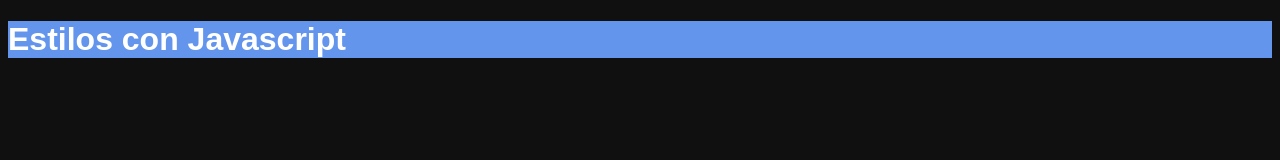
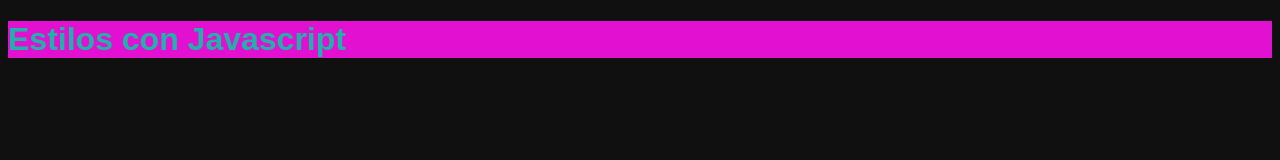
Before and after one commit to 10montse10/DOM, a plain HTML site: page 02-Estilos/index.html in a window 1280 px wide. Drawn offline with Linux system fonts and the light colour scheme.

Commit message:
Asignamos y eliminamos estilos con js

```diff
--- a/02-Estilos/script.js
+++ b/02-Estilos/script.js
@@ -47,4 +47,73 @@ console.log(titulo.style);
     JS  -> backgroundColor   (camelCase)
 
 */
-console.log("Valores en linea. Color: " + titulo.style.color + " Fondo: " + titulo.style.backgroundColor);
+
+console.log("Valores en linea: Color: " + titulo.style.color + ". Fondo: " + titulo.style.backgroundColor + ".");
+
+/*
+
+  Método de propiedad
+
+    Asignar el valor de la propiedad de estilo en el elemento seleccionado.
+      elemento.style.nombrePropiedad = "valor"
+    - Forma más directa y legible de asignar propiedades.
+    - Sólo admite asignar propiedades con formato camelCase.
+
+*/
+
+titulo.style.color = "greenyellow"
+
+titulo.style.backgroundColor = "darkblue"
+
+console.log("Valores asignados con JS: Color: " + titulo.style.color + ". Fondo: " + titulo.style.backgroundColor + ".");
+
+/*
+
+  Método setProperty()
+
+    Asignamos una propiedad de estilo al elemento seleccionado
+      elemento.style.setProperty(nombrePropiedad, valor, important);
+    - Más flexible y poderoso.
+    - Las propiedades se escribem en formato kebab-case.
+    - Parámetro "important" es opcional.
+
+*/
+
+titulo.style.setProperty("color", "violet");
+
+titulo.style.setProperty("background-color", "lightblue", "important");
+
+console.log("Valores asignados con setProperty: Color: " + titulo.style.color + ". Fondo: " + titulo.style.backgroundColor + ".");
+
+/*
+
+  Eliminar valores de propiedades
+
+    Usamos el método de propiedad y le definimos una cadena de texto vacía.
+      elemento.stlye.nombrePropiedad = ""
+
+    Esto elimina los valor previamente definidos en JS y los estilo en linea. (Solo aplica los de CSS)
+
+*/
+
+/*
+
+titulo.style.color = "";
+titulo.style.backgroundColor = "";
+
+*/
+
+/*
+
+  Método removeProperty
+
+    Esto elimina la propiedad de estilo.
+      elemento.style.removeProperty(nombrePropiedad);
+
+    - Las propiedades se pasan en fortmato kebab-case
+
+*/
+
+titulo.style.removeProperty("color");
+
+titulo.style.removeProperty("background-color");
--- a/02-Estilos/style.css
+++ b/02-Estilos/style.css
@@ -4,6 +4,6 @@ html{
   }
 
 .titulo{
-    color: crimson;
-    background-color: darkslateblue;
+    color: lightseagreen;
+    background-color: rgb(226, 17, 209);
   }
```
